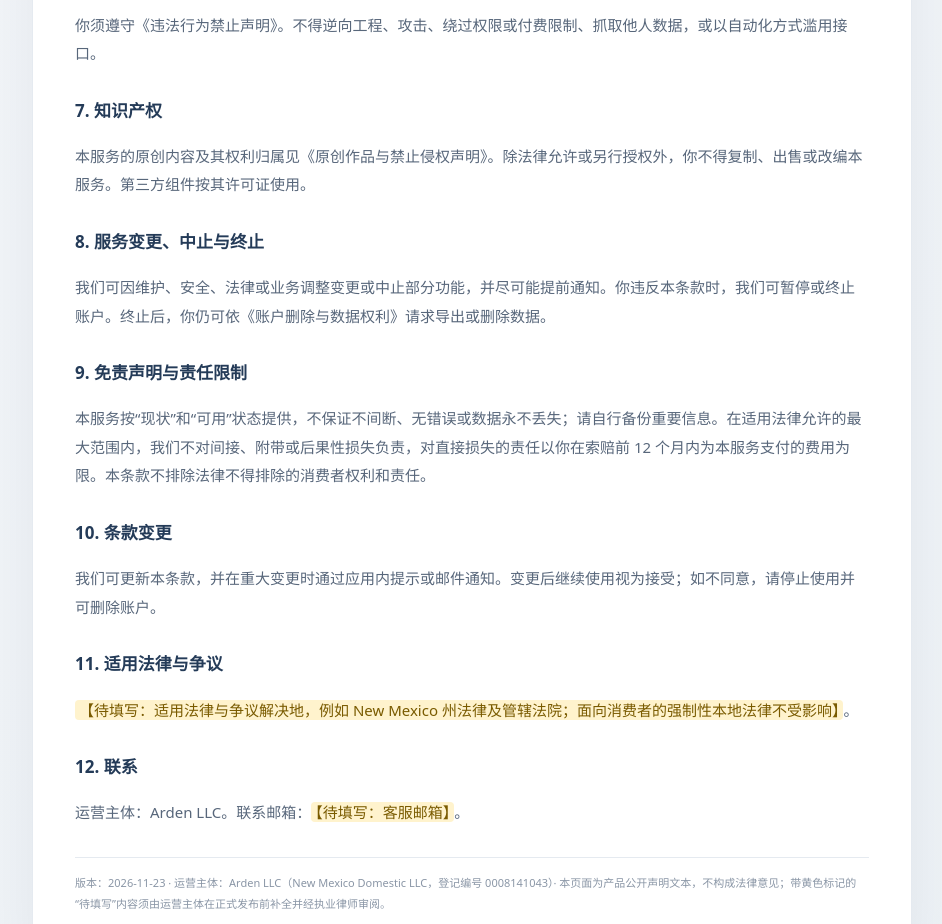
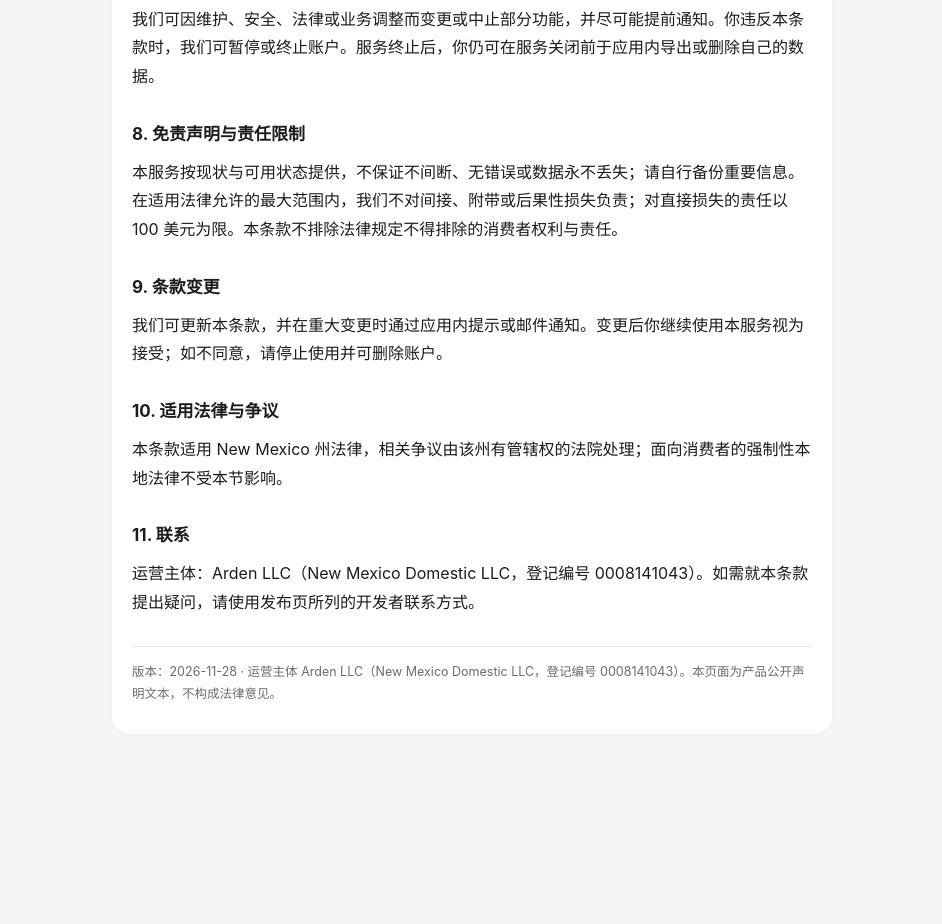
Before and after one commit to ArdenLLC/efficiency-cloud, a website: page work/efficiency-cloud-v1/public/legal/terms.html in a window 1280 px wide. Shown: the part 1143-2067 px from the top of the page, without its empty margins (168-1110 px from the left). After the commit the page ends 1933 px from the top, so only its background shows below. Drawn offline with Linux system fonts and the light colour scheme.

Commit message:
Update terms.html

```diff
--- a/work/efficiency-cloud-v1/public/legal/terms.html
+++ b/work/efficiency-cloud-v1/public/legal/terms.html
@@ -1,23 +1,61 @@
-<!doctype html><html lang="zh-CN"><head><meta charset="utf-8"><meta name="viewport" content="width=device-width,initial-scale=1"><meta name="theme-color" content="#101827"><meta name="description" content="效率云服务条款 · 效率云 Efficiency Cloud"><title>效率云服务条款 · 效率云</title><link rel="icon" href="../icon.svg" type="image/svg+xml"><style>
+<!doctype html>
+<html lang="zh-CN">
+<head>
+<meta charset="utf-8">
+<meta name="viewport" content="width=device-width,initial-scale=1">
+<title>效率云服务条款</title>
+<style>
+*{box-sizing:border-box}
+body{margin:0;padding:24px 16px 56px;background:#f5f5f7;color:#1c1c1e;font:16px/1.8 -apple-system,BlinkMacSystemFont,"PingFang SC","Microsoft YaHei",sans-serif}
+.wrap{max-width:720px;margin:0 auto;background:#fff;border-radius:18px;padding:26px 20px 30px;box-shadow:0 1px 3px rgba(0,0,0,.05)}
+.back{display:inline-block;margin:0 0 18px;color:#8a7b46;text-decoration:none;border-bottom:1px solid rgba(138,123,70,.4);font-size:15px}
+h1{font-size:25px;line-height:1.35;margin:0 0 8px}
+h2{font-size:17px;margin:28px 0 8px}
+p{margin:0 0 13px;word-break:break-word}
+.meta{color:#6b6b70;font-size:13.5px;margin:0 0 22px}
+footer{margin-top:30px;padding-top:14px;border-top:1px solid #e6e6ea;color:#6b6b70;font-size:12.5px;line-height:1.7}
+</style>
+</head>
+<body>
+<div class="wrap">
+<a class="back" href="../index.html">← 返回效率云</a>
+<h1>效率云服务条款</h1>
+<p class="meta">版本 2026-11-28 · 运营主体 Arden LLC（New Mexico Domestic LLC，登记编号 0008141043）</p>
 
-:root{--navy:#101827;--ink:#263348;--muted:#64748b;--line:#e5eaf0;--gold:#9a7942;--mint:#23856d}
-*{box-sizing:border-box}body{margin:0;background:linear-gradient(145deg,#f5f7fa,#edf2f6);color:var(--ink);font:15px/1.9 system-ui,-apple-system,"Segoe UI",sans-serif}main{max-width:880px;margin:42px auto;padding:clamp(22px,4vw,42px);background:#fff;border:1px solid var(--line);border-radius:22px;box-shadow:0 22px 65px #14233a10}header{display:flex;align-items:center;gap:13px;padding-bottom:18px;border-bottom:1px solid var(--line)}header img{width:48px;height:48px}header strong{display:block;color:var(--navy);font-size:17px}header small{display:block;color:var(--muted);font-size:10px;letter-spacing:1.5px}h1{color:var(--navy);font-size:clamp(27px,4vw,36px);line-height:1.3;margin:28px 0 10px}h2{font-size:17px;color:#243b58;margin-top:27px}p,li{color:#58677b}.notice{padding:13px 16px;background:#f5f8f7;border-left:3px solid var(--mint);border-radius:8px;color:#42675e;font-size:13px}a{color:var(--gold)}.back{display:inline-block;margin:18px 0 0;text-decoration:none;font-size:13px}.meta{font-size:12px;color:#8a96a6}.legal-card{padding:15px 17px;background:#f8fafc;border:1px solid #edf1f5;border-radius:12px;margin:15px 0}.legal-card strong{color:var(--navy)}footer{border-top:1px solid var(--line);margin-top:30px;padding-top:15px;font-size:11px;color:#8a96a6}@media(max-width:600px){main{margin:12px;border-radius:16px}}
-.todo{background:#fff3cd;color:#7a5b00;padding:0 4px;border-radius:4px}table{border-collapse:collapse;width:100%;font-size:13px;margin:12px 0}th,td{border:1px solid var(--line);padding:8px 10px;text-align:left;vertical-align:top;color:#58677b}th{background:#f8fafc;color:var(--navy)}.table-wrap{overflow-x:auto}
-</style></head><body><main><header><img src="../icon.svg" alt="效率云原创图标"><div><strong>效率云 · Efficiency Cloud</strong><small>TERMS OF SERVICE</small></div></header><a class="back" href="../">← 返回效率云</a><h1>效率云服务条款</h1>
-<p class="notice">正式版本草案。运营主体须在发布前补全“待填写”项并经执业律师审阅。继续使用即表示你理解并接受本条款。</p>
+<h2>1. 服务与适用范围</h2>
+<p>效率云（以下称本服务）由 Arden LLC（以下称我们）提供，用于任务管理与个人回忆记录，通过网页版与 Android 安装包提供。功能范围与可用地区可能因版本或发布渠道不同而略有差异。</p>
 
-<h2>1. 服务与适用范围</h2><p>效率云（“本服务”）由 Arden LLC（“我们”）提供，包括任务管理、云端回忆、好友与文字聊天和账户同步，通过网页、PWA 和 Android 安装包提供。功能、额度与可用地区可能因版本和渠道而不同。</p>
-<h2>2. 账户</h2><p>（1）你须年满 <span class="todo">【待填写：最低年龄，如 13/16/18，依目标市场法律】</span>；未成年人须取得监护人同意。（2）你应提供真实信息，妥善保管密码和验证设备，对账户下的行为负责。（3）一人不得注册多个账户用于规避限制或滥用。（4）怀疑账户被盗用，请立即更新密码并联系我们。（5）你可随时在应用内删除账户，详见《账户删除与数据权利》。</p>
-<h2>3. 你的内容</h2><p>你保留对自己内容的权利，并授予我们为提供、维护、保护和改进本服务所必需的、非独占的处理许可。你保证你有权提交这些内容，且内容不违法、不侵权。回忆默认仅你可见；聊天内容仅对会话双方可见。</p>
-<h2>4. 好友与聊天行为</h2><p>仅在对方接受好友申请后才能聊天。不得骚扰、威胁、诈骗、发送垃圾信息或传播违法内容。我们可在法律允许范围内限制滥用、暂停账户，并依法响应有效的执法请求。你可以在好友列表中随时<strong>屏蔽</strong>或<strong>举报</strong>对方；举报时会附上你们最近的聊天记录供审核。当前聊天为普通传输与存储，未提供端到端加密或自动内容审核；请勿通过聊天发送密码、证件号等敏感信息。</p>
-<h2>5. 免费服务</h2><p>本服务目前免费提供，不包含付费功能，也不收取任何费用。如将来推出付费功能，我们会提前公布价格、退款等规则并更新本条款，你无需为此做任何事。</p>
-<h2>6. 可接受使用</h2><p>你须遵守《违法行为禁止声明》。不得逆向工程、攻击、绕过权限或付费限制、抓取他人数据，或以自动化方式滥用接口。</p>
-<h2>7. 知识产权</h2><p>本服务的原创内容及其权利归属见《原创作品与禁止侵权声明》。除法律允许或另行授权外，你不得复制、出售或改编本服务。第三方组件按其许可证使用。</p>
-<h2>8. 服务变更、中止与终止</h2><p>我们可因维护、安全、法律或业务调整变更或中止部分功能，并尽可能提前通知。你违反本条款时，我们可暂停或终止账户。终止后，你仍可依《账户删除与数据权利》请求导出或删除数据。</p>
-<h2>9. 免责声明与责任限制</h2><p>本服务按“现状”和“可用”状态提供，不保证不间断、无错误或数据永不丢失；请自行备份重要信息。在适用法律允许的最大范围内，我们不对间接、附带或后果性损失负责，对直接损失的责任以你在索赔前 12 个月内为本服务支付的费用为限。本条款不排除法律不得排除的消费者权利和责任。</p>
-<h2>10. 条款变更</h2><p>我们可更新本条款，并在重大变更时通过应用内提示或邮件通知。变更后继续使用视为接受；如不同意，请停止使用并可删除账户。</p>
-<h2>11. 适用法律与争议</h2><p><span class="todo">【待填写：适用法律与争议解决地，例如 New Mexico 州法律及管辖法院；面向消费者的强制性本地法律不受影响】</span>。</p>
-<h2>12. 联系</h2><p>运营主体：Arden LLC。联系邮箱：<span class="todo">【待填写：客服邮箱】</span>。</p>
-<footer>版本：2026-11-23 · 运营主体：Arden LLC（New Mexico Domestic LLC，登记编号 0008141043）· 本页面为产品公开声明文本，不构成法律意见；带黄色标记的“待填写”内容须由运营主体在正式发布前补全并经执业律师审阅。</footer></main></body></html>
-          mkdir -p "$DIR/public/legal" && cp -f work/efficiency-cloud-v1/public/legal/*.html "$DIR/public/legal/" || true
-          echo "legal 文件数 = $(ls "$DIR/public/legal" 2>/dev/null | wc -l)" >> "$S"
+<h2>2. 账户</h2>
+<p>（1）你须年满 13 周岁；未满 18 周岁的用户应在监护人的同意与指导下使用本服务。（2）你应提供真实、准确的信息，妥善保管密码与验证设备，并对账户下发生的使用行为负责。（3）一人不得注册多个账户用于规避限制或滥用。（4）怀疑账户被盗用时，请立即更新密码，并通过发布页所列的开发者联系方式告知我们。（5）你可随时在应用内删除账户，删除后的数据处理方式见《效率云隐私政策》。</p>
+
+<h2>3. 你的内容</h2>
+<p>你保留对自己提交内容的权利，并授予我们为提供、维护、保护和改进本服务所必需的、非独占的处理许可。你保证有权提交这些内容，且内容不违法、不侵犯他人权利。你创建的任务与回忆默认仅你本人可见。</p>
+
+<h2>4. 免费服务</h2>
+<p>本服务目前免费提供，不包含付费功能，也不收取任何费用。如将来推出付费功能，我们会提前公布价格、退款等规则并更新本条款；届时相关费用将通过应用商店的结算渠道处理。</p>
+
+<h2>5. 可接受使用</h2>
+<p>你不得对本服务进行逆向工程、攻击或绕过权限与限制；不得抓取他人数据；不得以自动化方式滥用接口；不得上传违法内容或侵害他人权利的内容。违反本条款时，我们可在法律允许的范围内限制相关功能、暂停或终止你的账户。</p>
+
+<h2>6. 知识产权</h2>
+<p>本服务的原创内容，包括界面、文案与程序，其权利归 Arden LLC 或相应权利人所有；独立创作部分署名 Yize Chen。除法律允许或经另行授权外，你不得复制、出售或改编本服务。本服务使用的第三方组件按其各自许可证使用，第三方商标归各自权利人所有。</p>
+
+<h2>7. 服务变更、中止与终止</h2>
+<p>我们可因维护、安全、法律或业务调整而变更或中止部分功能，并尽可能提前通知。你违反本条款时，我们可暂停或终止账户。服务终止后，你仍可在服务关闭前于应用内导出或删除自己的数据。</p>
+
+<h2>8. 免责声明与责任限制</h2>
+<p>本服务按现状与可用状态提供，不保证不间断、无错误或数据永不丢失；请自行备份重要信息。在适用法律允许的最大范围内，我们不对间接、附带或后果性损失负责；对直接损失的责任以 100 美元为限。本条款不排除法律规定不得排除的消费者权利与责任。</p>
+
+<h2>9. 条款变更</h2>
+<p>我们可更新本条款，并在重大变更时通过应用内提示或邮件通知。变更后你继续使用本服务视为接受；如不同意，请停止使用并可删除账户。</p>
+
+<h2>10. 适用法律与争议</h2>
+<p>本条款适用 New Mexico 州法律，相关争议由该州有管辖权的法院处理；面向消费者的强制性本地法律不受本节影响。</p>
+
+<h2>11. 联系</h2>
+<p>运营主体：Arden LLC（New Mexico Domestic LLC，登记编号 0008141043）。如需就本条款提出疑问，请使用发布页所列的开发者联系方式。</p>
+
+<footer>版本：2026-11-28 · 运营主体 Arden LLC（New Mexico Domestic LLC，登记编号 0008141043）。本页面为产品公开声明文本，不构成法律意见。</footer>
+</div>
+</body>
+</html>
```
